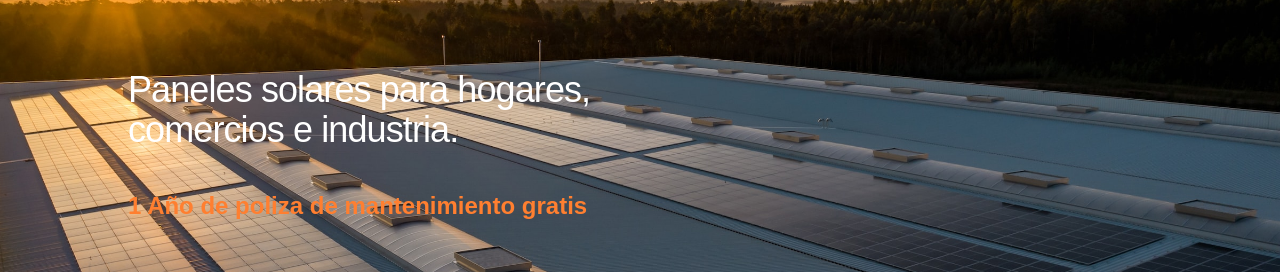
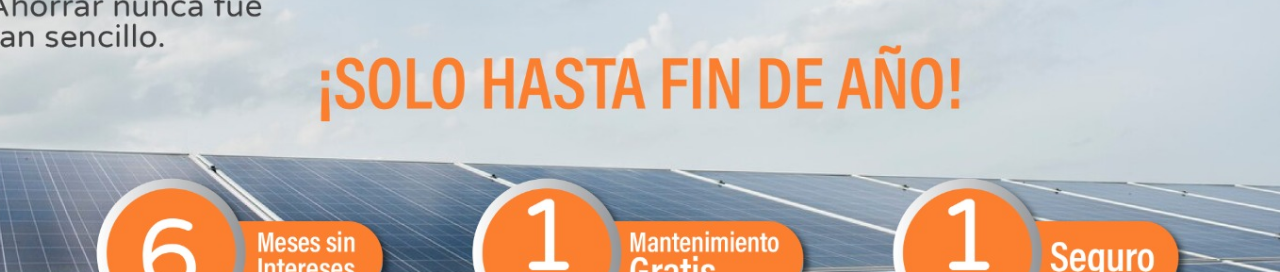
Before and after one commit to alexissahagun1/StellaSolar, a Next.js app: page /Soluciones in a window 1280 px wide. Shown: the part 220-492 px from the top of the page. Built offline with nearby package versions, Linux system fonts and the light colour scheme.

Commit message:
added new banner to home page

```diff
--- a/pages/Soluciones.jsx
+++ b/pages/Soluciones.jsx
@@ -23,7 +23,8 @@
     return (
         <div>
             <Title/>
-            <HeroVideo video="heroVideo.mp4" heading="Paneles solares para hogares, comercios e industria." message="1 Año de poliza de mantenimiento gratis" size="md:h-[789px] h-[600px]"/>
+            {/* <HeroVideo video="heroVideo.mp4" heading="Paneles solares para hogares, comercios e industria." message="1 Año de poliza de mantenimiento gratis" size="md:h-[789px] h-[600px]"/> */}
+            <HeroVideo video="heroVideo.mp4" heading="" message="" size="md:h-[789px] h-[600px]"/>
 
             <div className="text-center mt-[104px] flex flex-col items-center xl:mx-[420px] mx-8">
                 <h2 className="uppercase stella-orange font-semibold text-[24px] mb-8">Soluciones llave en mano para tus necesidades</h2>
```
Also changed, not shown: public/HeroImage.jpg, public/HeroImage2.jpg (added).
